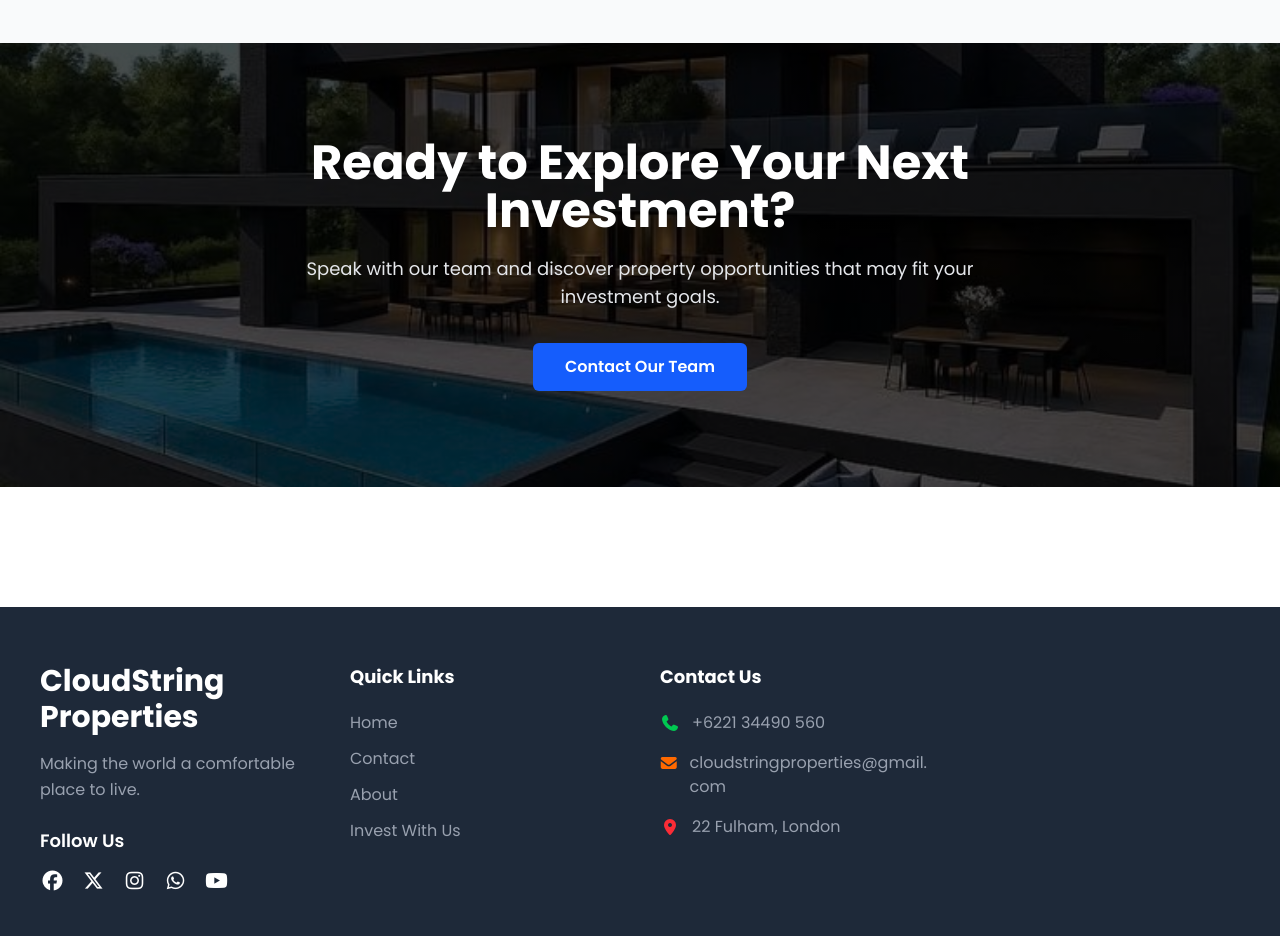
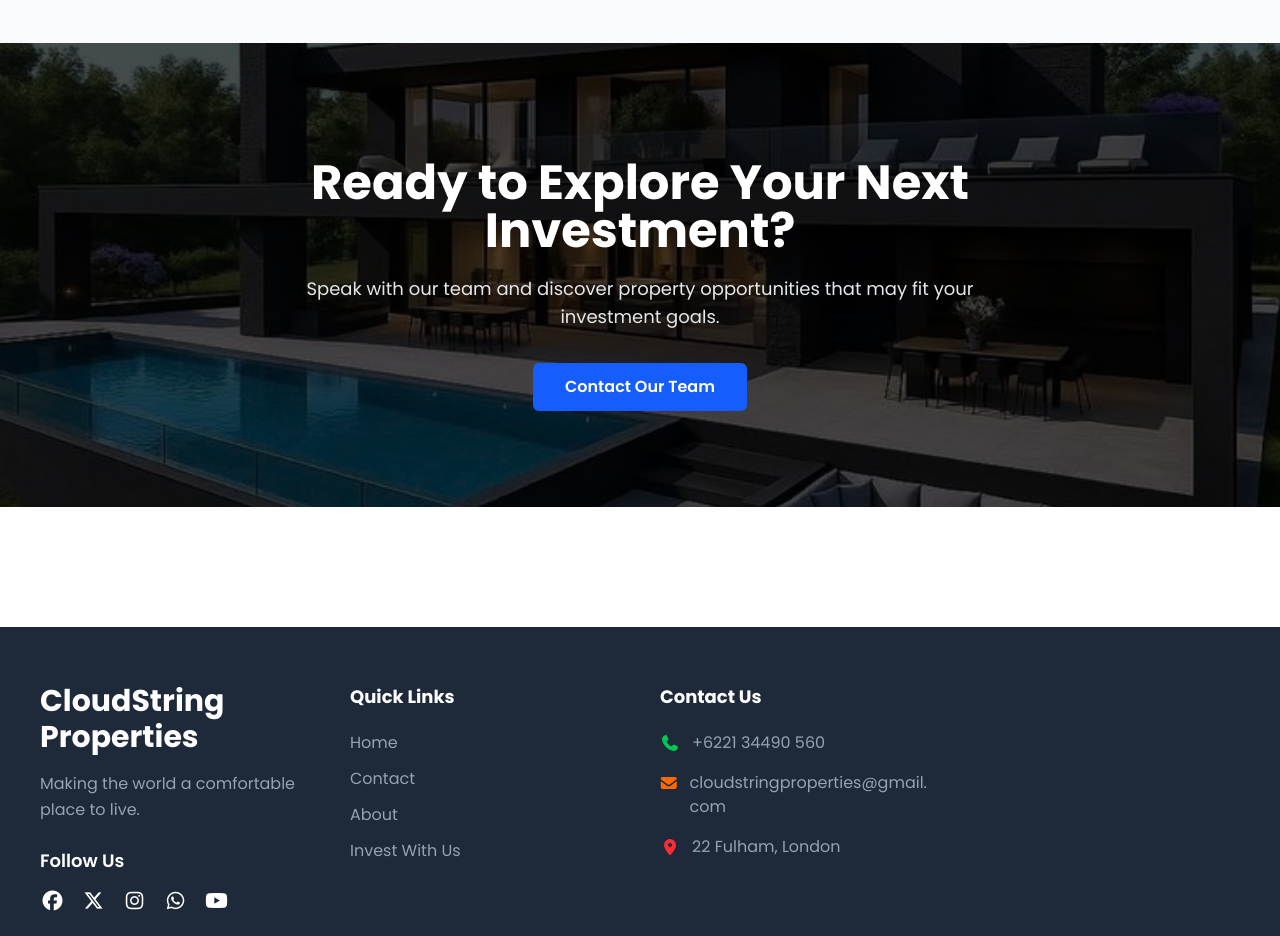
Before and after one commit to destinystarboy33-pro/Real-estate, a React (Vite) app in the folder Frontend/: page /investment in a window 1280 px wide. Shown: the part 4280-5216 px from the top of the page. Built offline with nearby package versions, Linux system fonts and the light colour scheme; no server answers; a web font is replaced by a local one.

Commit message:
worked on the UI

```diff
--- a/Frontend/src/pages/Investment.jsx
+++ b/Frontend/src/pages/Investment.jsx
@@ -783,7 +783,7 @@ const Investment = () => {
 
         <div className="max-w-3xl mx-auto text-center text-white">
 
-          <h2 className="text-3xl md:text-5xl font-bold">
+          <h2 className="text-3xl md:text-5xl font-bold mt-5">
             Ready to Explore Your Next Investment?
           </h2>
 
```
